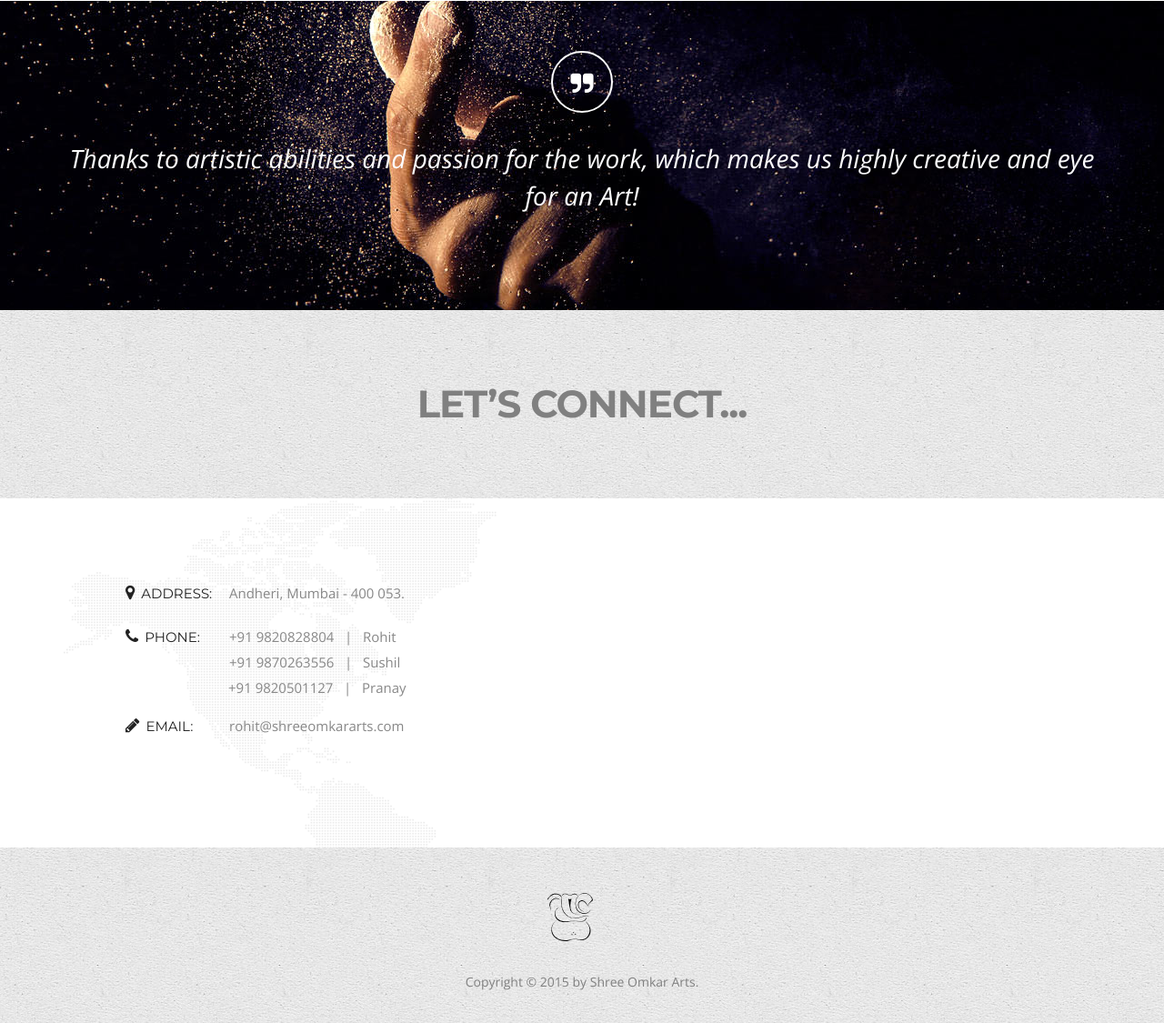
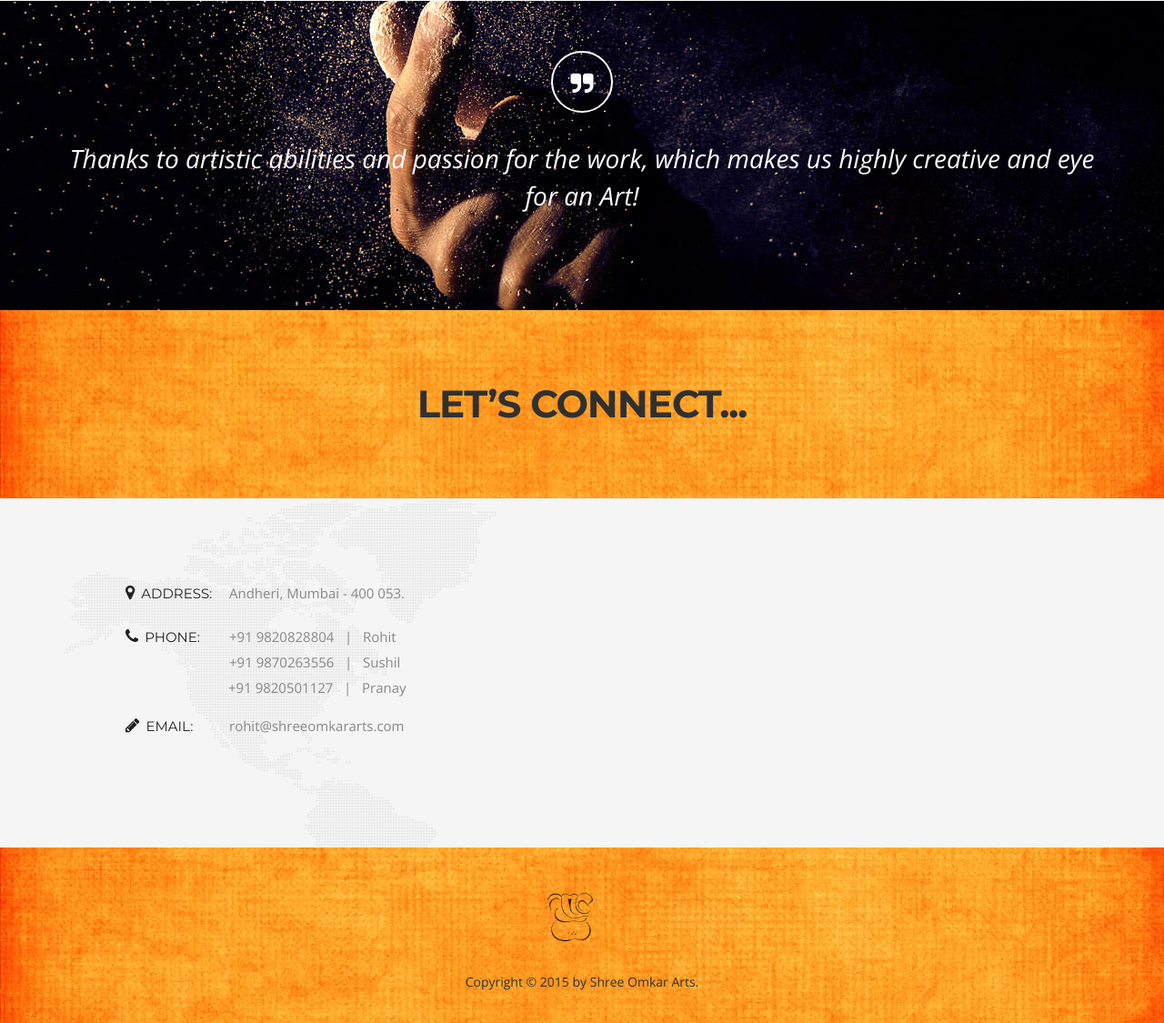
Before and after one commit to kedar2a/Knight-Bootstrap-Theme, a plain HTML site: page index.html in a window 1280 px wide. Shown: the part 4115-5240 px from the top of the page at 91% size. Drawn offline with nearby package versions, Linux system fonts and the light colour scheme.

Commit message:
changed being_white bg with pumpkin red

```diff
--- a/css/style.css
+++ b/css/style.css
@@ -48,7 +48,7 @@ a, a:hover, a:active{ outline:0px !important}
 /* Primary Styles
 ---------------------------------*/
 body {
-	background:#fff;
+	background: whitesmoke;
 	font-family: 'Open Sans', sans-serif;
 	font-size:14px;
 	font-weight:normal;
@@ -593,8 +593,9 @@ border: 2px solid #fff;
 /* Talk Business
 ---------------------------------*/
 .business-talking{
-	background:url(../img/beige_paper.png) left top repeat;
-	/*background-size:cover;*/
+	/*background:url(../img/beige_paper.png) left top repeat;*/
+	background:url(../img/pumpkin-orange-backgrounds.jpg) center center no-repeat;
+	background-size:cover;
 	padding:60px 0 10px;
 	text-align:center;
 }
@@ -605,7 +606,7 @@ border: 2px solid #fff;
 	margin:20px 0 70px;
 	text-transform:uppercase;
 	font-size:42px;
-	color: gray;
+	color: #303030;
 }
 
 
@@ -742,7 +743,8 @@ border: 2px solid #fff;
 ---------------------------------*/
 
 .footer{
-	background:url(../img/beige_paper.png) left top repeat;
+	background:url(../img/pumpkin-orange-backgrounds.jpg) center center no-repeat;
+	background-size: cover;
 	padding:35px 0 35px;
 }
 .footer-logo{
@@ -750,7 +752,7 @@ border: 2px solid #fff;
 	width: 76px;
 }
 .copyright{
-	color: gray;
+	color: #303030;
 	font-size:14px;
 	display:block;
 	text-align:center;
```
